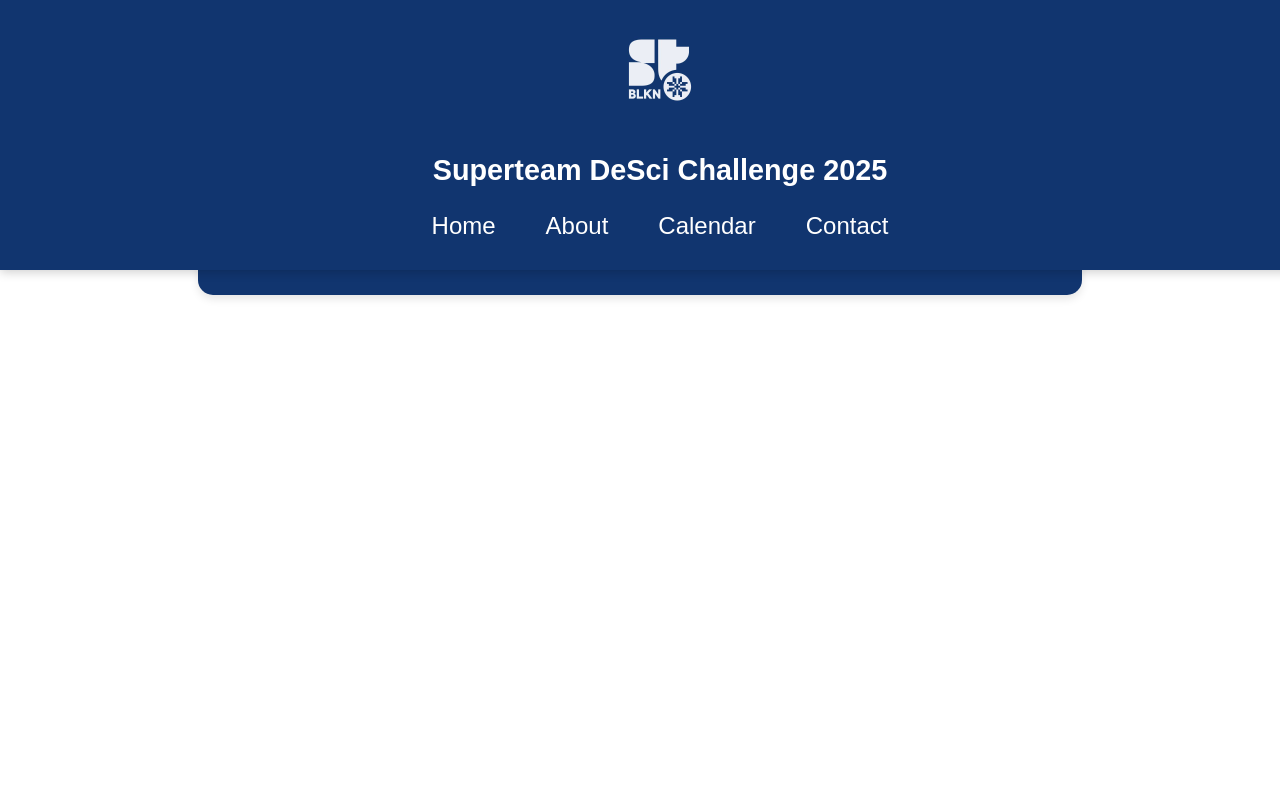
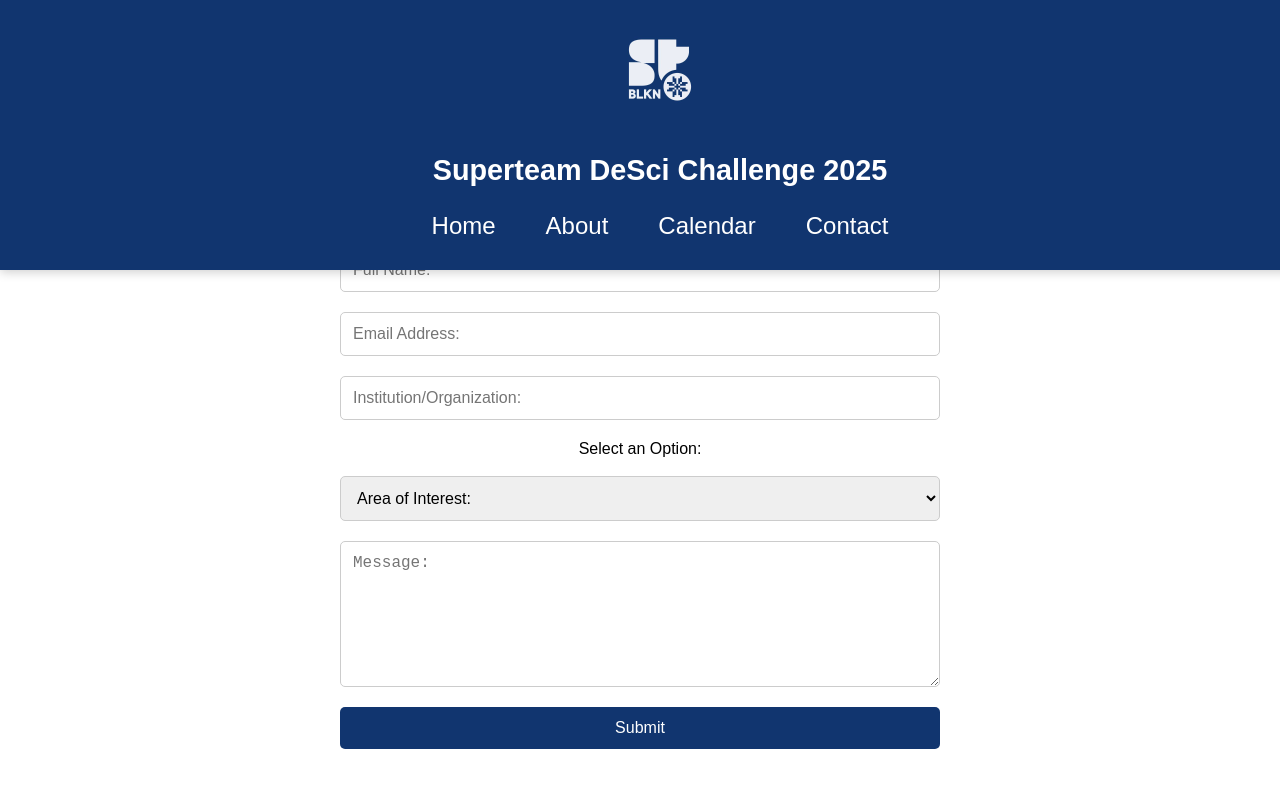
Before and after one commit to Superteam-DeSci-Hub/open-science, a React (Create React App) app: page /contact in a window 1280 px wide. Shown: the top 788 px of the page. Built offline with nearby package versions, Linux system fonts and the light colour scheme.

Commit message:
Form Commit

```diff
--- a/src/pages/Calendar.js
+++ b/src/pages/Calendar.js
@@ -4,7 +4,7 @@
 const Calendar = () => {
   return(
     <div className="about-container">
-      <h1>Timeline</h1>
+      <h1>Calendar</h1>
       <p> 📢 <strong>March:</strong> Official launch and open call for participation.</p>
       <p> 🔎 <strong>April - September:</strong> Collaboration with students, researchers, and conference organizers.</p>
       <p> 🏆 <strong>October:</strong> Award ceremony for the best research papers and projects.</p>
--- a/src/pages/Contact.js
+++ b/src/pages/Contact.js
@@ -1,8 +1,54 @@
-import React from "react";
-import "../styles/home.css";
+import React, { useState } from "react";
+import "../styles/contact.css";
 
 const Contact = () => {
-  return <h1 className="home-container">Contact</h1>;
+  const [submitted, setSubmitted] = useState(false);
+
+  const handleSubmit = (event) => {
+    event.preventDefault(); // Prevent page reload
+
+    const formData = new FormData(event.target);
+    const formUrl = "https://docs.google.com/forms/d/e/1FAIpQLSd3TZgfeQVTo5Kf6BN8p1mroD25YDHpOcRXGR2uG0sAhZ4vkA/formResponse";
+
+    fetch(formUrl, {
+      method: "POST",
+      mode: "no-cors",
+      body: formData,
+    }).then(() => {
+      setSubmitted(true);
+      event.target.reset(); // Clear form fields after submission
+    }).catch(error => console.error("Error:", error));
+  };
+
+  return (
+    <div className="contact-container">
+      {submitted ? (
+        <p className="success-message">✅ Thank you! Your response has been recorded.</p>
+      ) : (
+        <form onSubmit={handleSubmit}>
+          <input type="text" name="entry.2074818001" placeholder="Full Name:" required />
+          <input type="email" name="entry.1021605082" placeholder="Email Address:" required />
+          <input type="text" name="entry.873823422" placeholder="Institution/Organization:" required />
+
+          <label htmlFor="dropdown">Select an Option:</label>
+          <br/>
+          <select name="entry.328836646" id="dropdown" required>
+            <option value="" disabled selected>Area of Interest:</option>
+            <option value="Decentralization">Decentralization</option>
+            <option value="DeFi">DeFi</option>
+            <option value="NFTs">NFTs</option>
+            <option value="MiCA">MiCA</option>
+            <option value="AML">AML</option>
+            <option value="Tokenomics">Tokenomics</option>
+            <option value="Other">Other</option>
+          </select>
+
+          <textarea name="entry.793683687" placeholder="Message:" required></textarea>
+          <button type="submit">Submit</button>
+        </form>
+      )}
+    </div>
+  );
 };
 
 export default Contact;
--- /dev/null
+++ b/src/styles/contact.css
@@ -0,0 +1,42 @@
+.contact-container {
+    font-family: 'Montserrat', sans-serif;
+    max-width: 600px;
+    margin: auto;
+    padding: 20px;
+    text-align: center;
+    margin-top: 18%; /* Adjust based on your navbar height */
+    padding: 20px;
+  }
+
+  form {
+    display: flex;
+    flex-direction: column;
+}
+
+input, select, textarea {
+    margin-bottom: 20px; /* Increased spacing */
+    padding: 12px;
+    border: 1px solid #ccc;
+    border-radius: 5px;
+    font-size: 16px;
+}
+
+textarea {
+    height: 120px;
+    resize: vertical;
+}
+
+button {
+    padding: 12px;
+    background: #11356f;
+    color: white;
+    font-size: 16px;
+    border: none;
+    border-radius: 5px;
+    cursor: pointer;
+    transition: 0.3s ease-in-out;
+}
+
+button:hover {
+    background-color: #ccc;
+}
```
